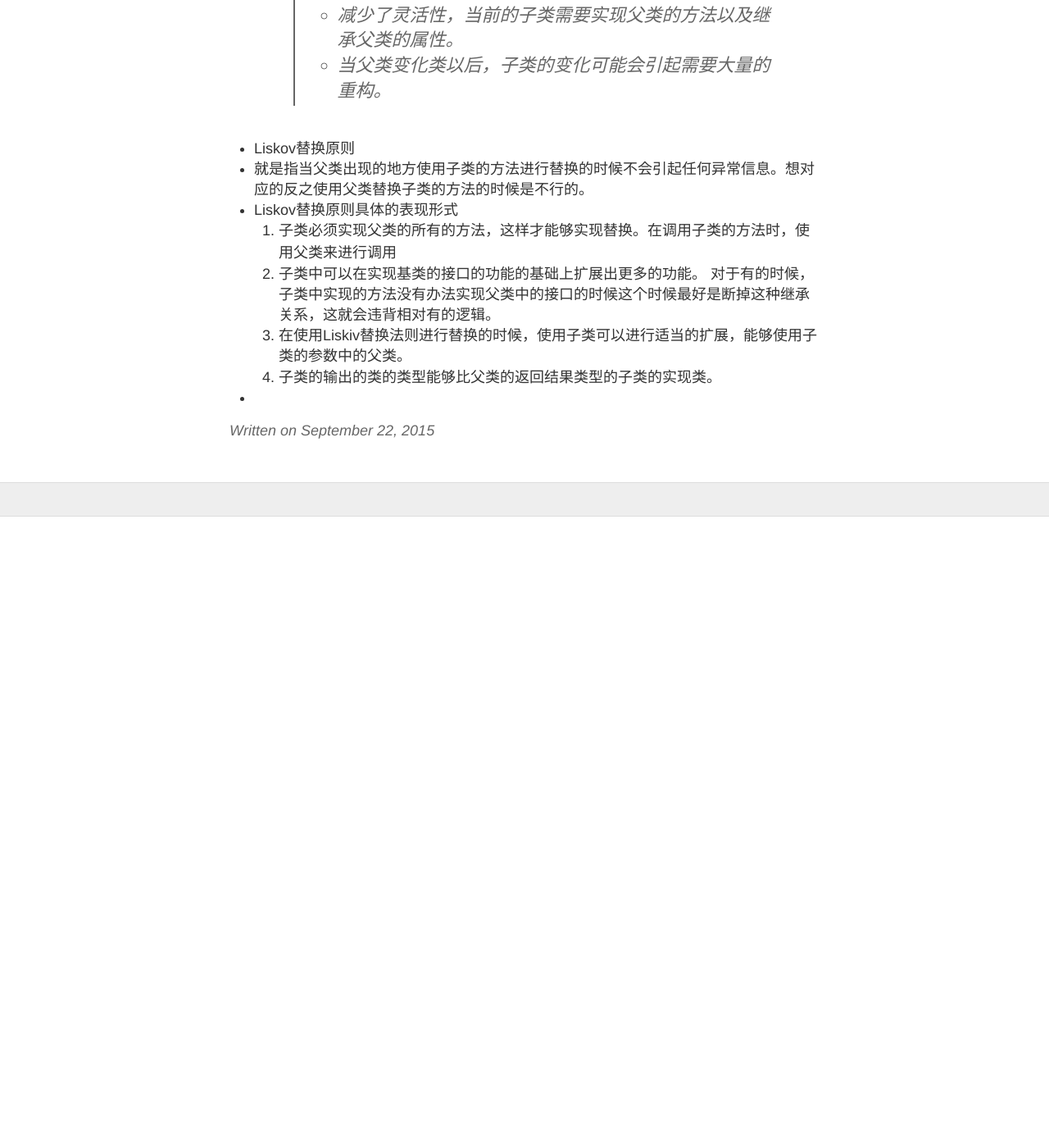
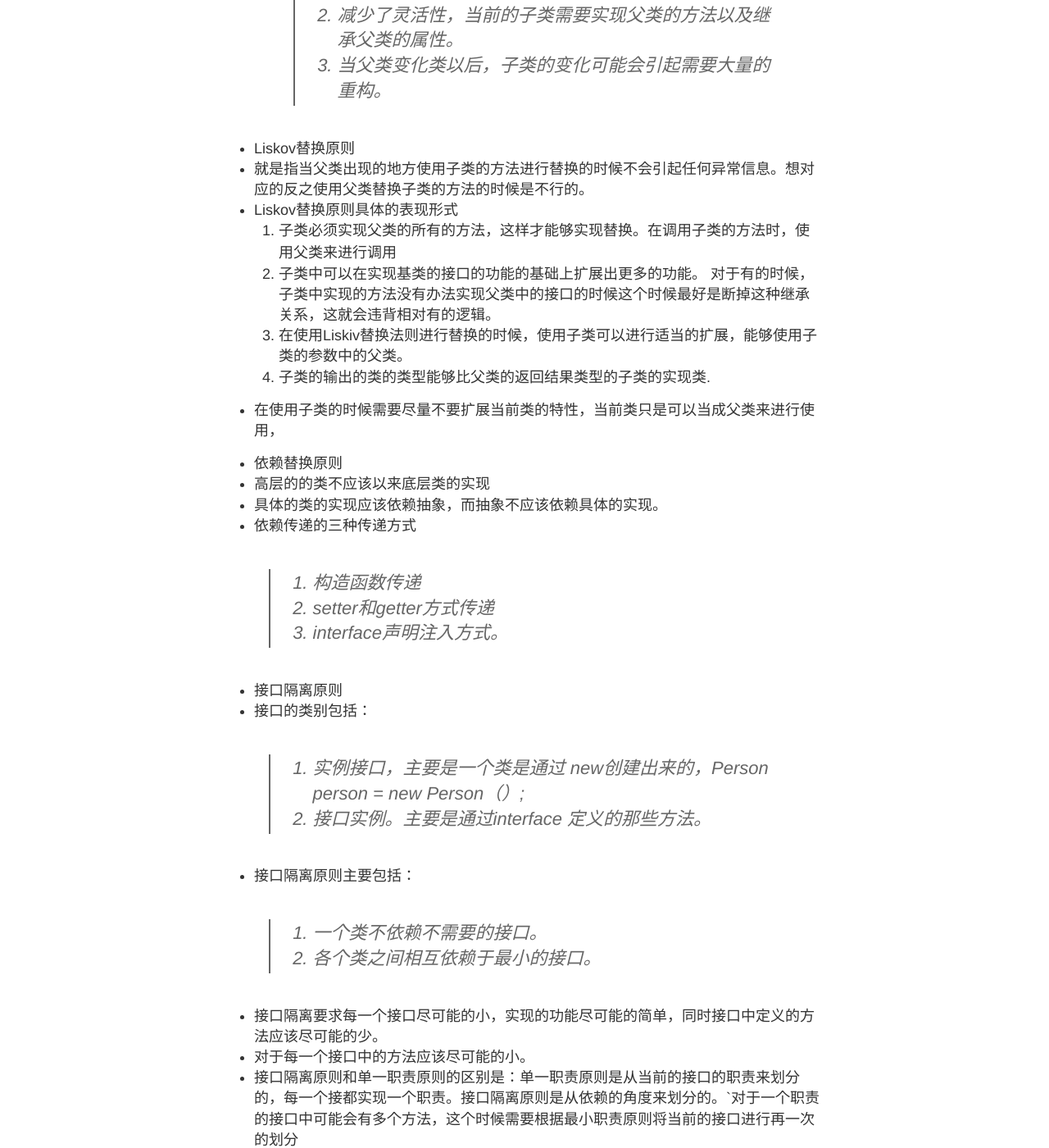
Before and after one commit to zhenru/zhenru.github.io, a Jekyll site: the page built from _posts/2015-09-22-设计模式阅读.md, in a window 1280 px wide and 1400 px high, scrolled down 1334 px. Shown: the whole window at 82% size. Built offline with Jekyll 4.4.1, drawn with Linux system fonts in a browser that asks for light colours; before the commit the page ends 1964 px from its top, so only the background shows below that; some of the changed text lies outside the part shown.

Commit message:
add the interface isolate

```diff
--- a/_posts/2015-09-22-设计模式阅读.md
+++ b/_posts/2015-09-22-设计模式阅读.md
@@ -35,5 +33,29 @@
   1. 子类必须实现父类的所有的方法，这样才能够实现替换。`在调用子类的方法时，使用父类来进行调用`
   2. 子类中可以在实现基类的接口的功能的基础上扩展出更多的功能。 对于有的时候，子类中实现的方法没有办法实现父类中的接口的时候这个时候最好是断掉这种继承关系，这就会违背相对有的逻辑。
   3.  在使用Liskiv替换法则进行替换的时候，使用子类可以进行适当的扩展，能够使用子类的参数中的父类。
-  4.  子类的输出的类的类型能够比父类的返回结果类型的子类的实现类。
-*
+  4.  子类的输出的类的类型能够比父类的返回结果类型的子类的实现类.
+* 在使用子类的时候需要尽量不要扩展当前类的特性，当前类只是可以当成父类来进行使用，
+
+- 依赖替换原则
+ * 高层的的类不应该以来底层类的实现
+ *  具体的类的实现应该依赖抽象，而抽象不应该依赖具体的实现。
+ *  依赖传递的三种传递方式
+ > 1. 构造函数传递
+ > 2. setter和getter方式传递
+ > 3. interface声明注入方式。
+
+- 接口隔离原则
+ * 接口的类别包括：
+  > 1. 实例接口，主要是一个类是通过 new创建出来的，Person person = new Person（）;
+  > 2. 接口实例。主要是通过interface 定义的那些方法。
+ * 接口隔离原则主要包括：
+  > 1. 一个类不依赖不需要的接口。
+  > 2. 各个类之间相互依赖于最小的接口。
+
+  *  接口隔离要求每一个接口尽可能的小，实现的功能尽可能的简单，同时接口中定义的方法应该尽可能的少。
+  * 对于每一个接口中的方法应该尽可能的小。
+  * 接口隔离原则和单一职责原则的区别是：单一职责原则是从当前的接口的职责来划分的，每一个接都实现一个职责。接口隔离原则是从依赖的角度来划分的。`对于一个职责的接口中可能会有多个方法，这个时候需要根据最小职责原则将当前的接口进行再一次的划分
+  * 接口隔离性的原则：
+   > 1. 接口尽可能的小，当时不要违背单一职责原则。
+   > 2. 接口需要尽可能的高内聚，每个接口经可能少的依赖外部的实现，同时这个接口也要尽可能少的暴露public的方法。`
+  *
```
Also changed, not shown: other parts of _posts/2015-09-22-设计模式阅读.md (+6 -8 lines).
